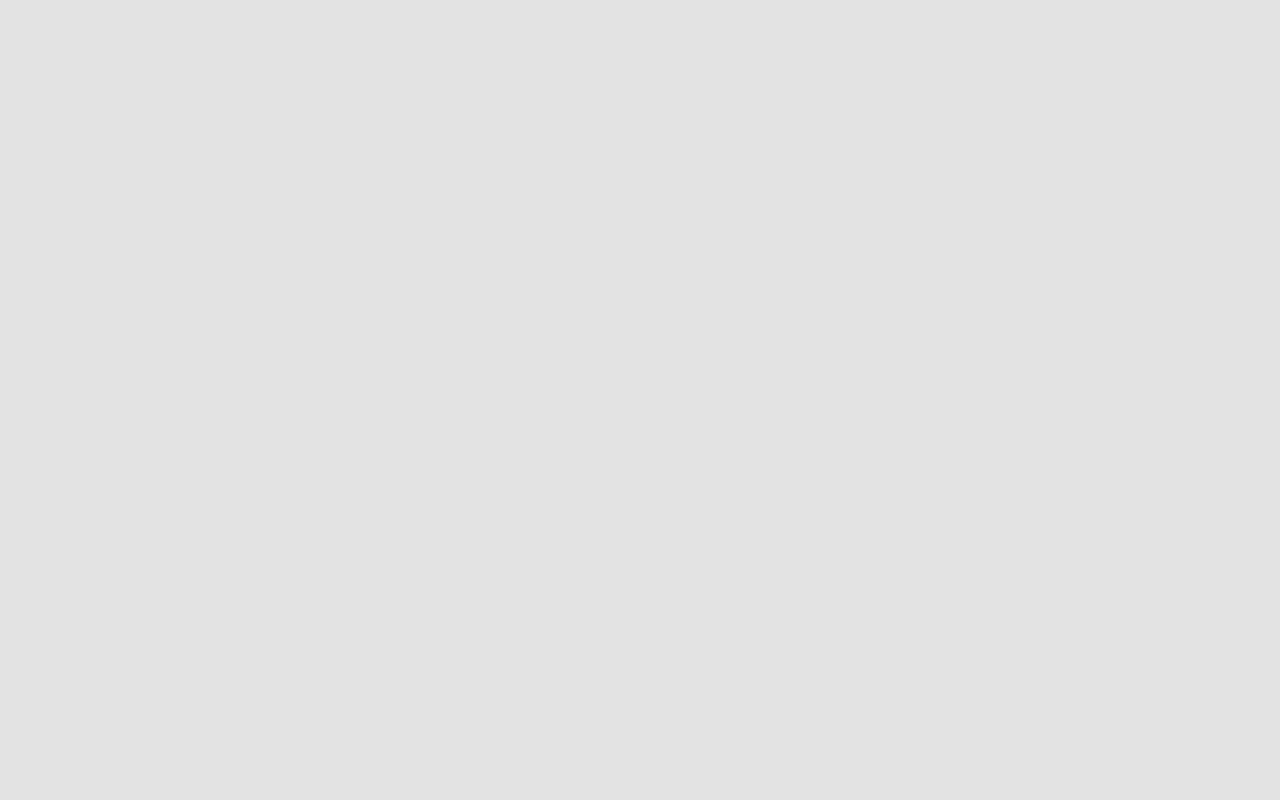
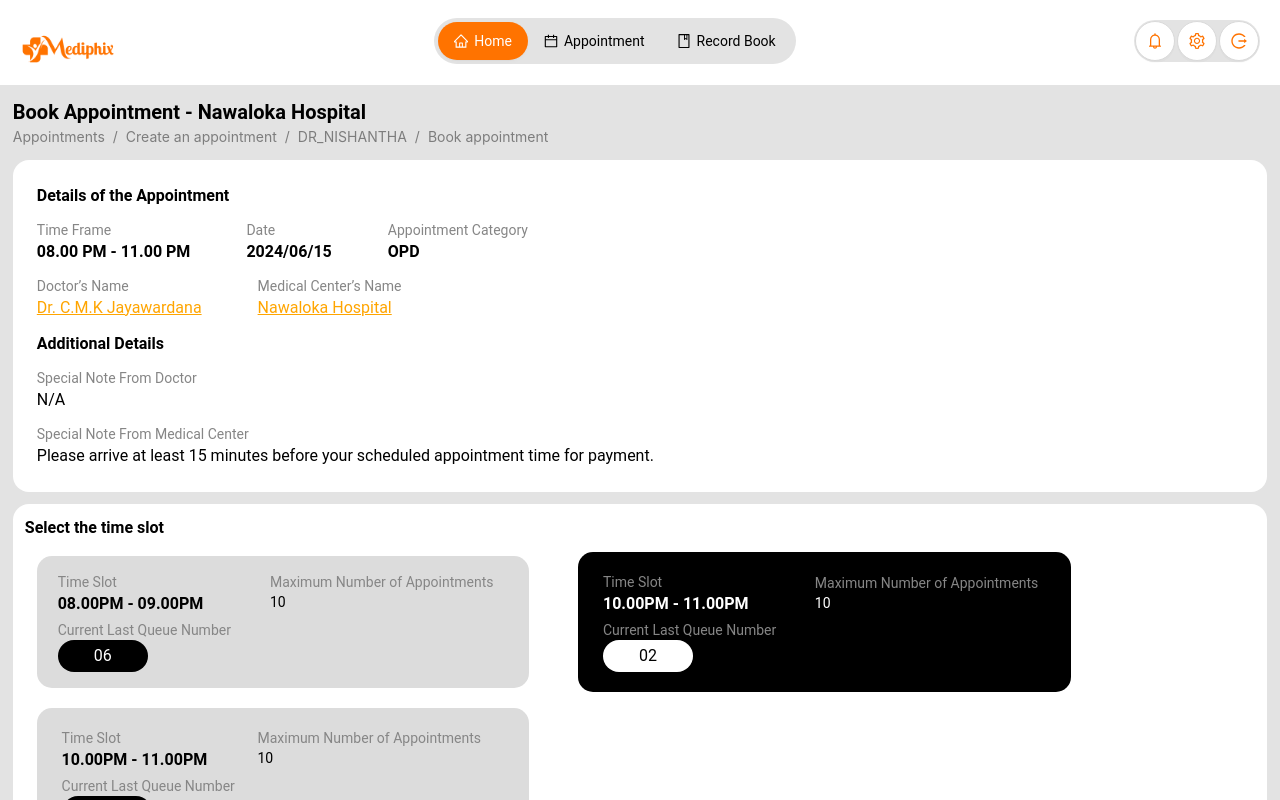
Before and after one commit to PlazerDev/mediphix-frontend, a React (Vite) app: page /BookAppointment in a window 1280 px wide. Before the commit this address had no page. Shown: the top 800 px of the page. Built offline with nearby package versions, Linux system fonts and the light colour scheme.

Commit message:
Timeslot card

```diff
--- a/src/App.tsx
+++ b/src/App.tsx
@@ -12,6 +12,8 @@
 import UpComingAppointment from './components/patient/appointment/UpComingAppointment'
 import AppointmentTableDetails from './components/patient/appointment/AppointmentTableDetails'
 import SelectDoctor from './components/patient/appointment/SelectDoctor'
+import BookAppointment from './components/patient/appointment/BookAppointment'
+import TimeslotCard from './components/patient/appointment/TimeslotCard'
 
 
 function App() {
@@ -37,6 +39,8 @@
               <Route path='/UpComingAppointment' element={<UpComingAppointment/>} />
               <Route path='/AppointmentTableDetails' element={<AppointmentTableDetails/>} />
               <Route path='/SearchDoctor' element={<SelectDoctor/>} />
+              <Route path='/BookAppointment' element={<BookAppointment/>} />
+              <Route path='/TimeslotCard' element={<TimeslotCard/>} />
 
 
 
--- /dev/null
+++ b/src/components/patient/appointment/BookAppointment.tsx
@@ -0,0 +1,147 @@
+import React from 'react'
+import PatientNavigation from "../navigation/PatientNavigation";
+import { Breadcrumb } from 'antd';
+import TimeslotCard from './TimeslotCard';
+import { Checkbox } from 'antd';
+import type { CheckboxProps } from 'antd';
+import { Button, Flex } from 'antd';
+import Footer from '../../Footer';
+const onChange: CheckboxProps['onChange'] = (e) => {
+  console.log(`checked = ${e.target.checked}`);
+};
+
+const BookAppointment = () => {
+  return (
+    <div>
+      <PatientNavigation />
+      <div>
+        <p className="text-xl font-bold ml-[1%] mt-[1%]">
+        Book Appointment - Nawaloka Hospital
+        </p>
+      </div>
+      <div>
+          <Breadcrumb className='ml-[1%]'
+    items={[
+      {
+        title: 'Appointments',
+      },
+      {
+        title: <a href="">Create an appointment</a>,
+      },
+      {
+        title: 'DR_NISHANTHA',
+      },
+      {
+        title: <a href=""> Book appointment </a>,
+      },
+
+
+    ]}
+  />
+    </div>
+    <div className="bg-[#ffffff] rounded-[16px]  p-6 ml-[1%] mr-[1%] mt-3">
+    <div className="flex gap-4 mb-1">
+              <div>
+                <p className="text-black text-l font-bold">Details of the Appointment</p>
+              <div className="flex gap-4 mt-3">
+
+              <div>
+                <p className="text-[#868686] text-sm ">Time Frame</p>
+                <p className='font-bold'>08.00 PM - 11.00 PM</p>
+              </div>
+
+              <div className="flex flex-col ml-10">
+                <p className="text-[#868686] text-sm">Date</p>
+                <p  className='font-bold'>2024/06/15</p>
+              </div>
+
+              <div className="flex flex-col ml-10 ">
+                <p className="text-[#868686] text-sm">Appointment Category</p>
+                <p  className='font-bold'>OPD</p>
+              </div>
+
+            </div>
+            </div>
+            </div>
+            <div className="flex gap-4 mt-3">
+              <div>
+                <p className="text-[#868686] text-sm ">Doctor’s Name</p>
+                <a style={{ color: 'orange' }}><u>Dr. C.M.K Jayawardana</u></a>
+              </div>
+              <div className="flex flex-col ml-10 justify-center ">
+                <p className="text-[#868686] text-sm">Medical Center’s Name</p>
+                <a style={{ color: 'orange' }}><u>Nawaloka Hospital</u></a>
+              </div>
+            </div>
+            <div>
+                <p className="text-black text-l font-bold mt-3">Additional Details</p>
+            </div>
+            <div>
+               <p className="text-[#868686] text-sm mt-3">Special Note From Doctor</p>
+               <p className=''>N/A</p>
+            </div>
+            <div>
+               <p className="text-[#868686] text-sm mt-3">Special Note From Medical Center</p>
+               <p className=''>Please arrive at least 15 minutes before your scheduled appointment time for payment.</p>
+            </div>
+            </div>
+            <div>
+            <TimeslotCard/>
+            </div>
+
+            <div className="relative bg-[#ffffff] rounded-[16px] p-3 ml-[1%] mt-3 mb-1 mr-[1%] h-50">
+            <p className='font-bold'>Terms and Conditions Agreement</p>
+            <p>By proceeding with the appointment booking, you agree to our terms and conditions. Please review the terms carefully before continuing.</p>
+            <Checkbox onChange={onChange}>I have read and agree to the  <a style={{ color: 'orange' }}><u>Terms and Conditions.</u></a>
+            </Checkbox>
+            <div style={{ display: 'flex', justifyContent: 'flex-end', gap: '10px' }}>
+           <Button type="primary" style={{ backgroundColor: 'grey', borderColor: 'grey' ,height:'40px'}}>Cancel</Button>
+           <Button type="primary" style={{ backgroundColor: 'orange', borderColor: 'orange',width: '200px', height:'40px' }}>Book the Appointment</Button>
+
+          </div>
+          </div>
+            <Footer/>
+           <div>
+
+           </div>
+
+           </div>
+
+
+
+
+
+
+
+
+
+
+
+
+
+
+
+
+
+
+
+
+
+
+
+
+
+
+
+
+
+
+
+
+
+
+
+  )
+}
+
+export default BookAppointment
--- /dev/null
+++ b/src/components/patient/appointment/TimeslotCard.tsx
@@ -0,0 +1,78 @@
+import React from 'react'
+
+const TimeslotCard = () => {
+  return (
+    <>
+  <div className="relative bg-[#ffffff] rounded-[16px] p-3 ml-[1%] mt-3 mb-1 mr-[1%] h-96">
+  <p className='font-bold'>Select the time slot</p>
+  <div className="bg-[#DCDCDC] w-[40%] rounded-[15px] mt-4 flex p-4 items-center gap-4 ml-[1%] ">
+    <div className='pl-[1%]'>
+      <p className="text-[#868686] text-sm">
+        Time Slot
+      </p>
+      <p className='font-bold'>08.00PM - 09.00PM</p>
+      <p className="text-[#868686] text-sm mt-1">
+        Current Last Queue Number
+      </p>
+      <button className="bg-black text-white rounded-full px-9 py-1">06</button>
+    </div>
+    <div className='mb-[13%] pl-[5%]'>
+      <p className="text-[#868686] text-sm">
+        Maximum Number of Appointments
+      </p>
+      <p className="text-sm">10</p>
+    </div>
+  </div>
+
+  <div className='bg-black w-[40%] flex rounded-[15px] p-5 items-center gap-4 ml-[45%]  mt-[-11%] left-1/4 z-10'>
+    <div className='pl-[1%]'>
+      <p className="text-[#868686] text-sm">
+        Time Slot
+      </p>
+      <p className='font-bold text-white'>10.00PM - 11.00PM</p>
+      <p className="text-[#868686] text-sm mt-1">
+        Current Last Queue Number
+      </p>
+      <button className="bg-white text-black rounded-full px-9 py-1">02</button>
+    </div>
+    <div className='mb-[13%] pl-[5%]'>
+      <p className="text-[#868686] text-sm">
+        Maximum Number of Appointments
+      </p>
+      <p className="text-sm text-white">10</p>
+    </div>
+  </div>
+
+  <div className='bg-[#DCDCDC] w-[40%] flex rounded-[15px] mb-[30%] mt-4 p-5 ml-[1%]'>
+    <div className='pl-[1%]'>
+                <p className="text-[#868686] text-sm">
+                  Time Slot
+                </p>
+                <p className='font-bold'>10.00PM - 11.00PM</p>
+                <p className="text-[#868686] text-sm mt-1">
+                Current Last Queue Number
+                </p>
+                <button className="bg-black text-white rounded-full px-9 py-1 ">02</button>
+              </div>
+
+
+              <div className='mb-[13%] pl-[5%]'>
+              <p className="text-[#868686] text-sm">
+               Maximum Number of Appointments
+              </p>
+              <p className="text-sm">10</p>
+     </div>
+     </div>
+
+
+</div>
+
+
+
+
+
+  </>
+  )
+}
+
+export default TimeslotCard
```
